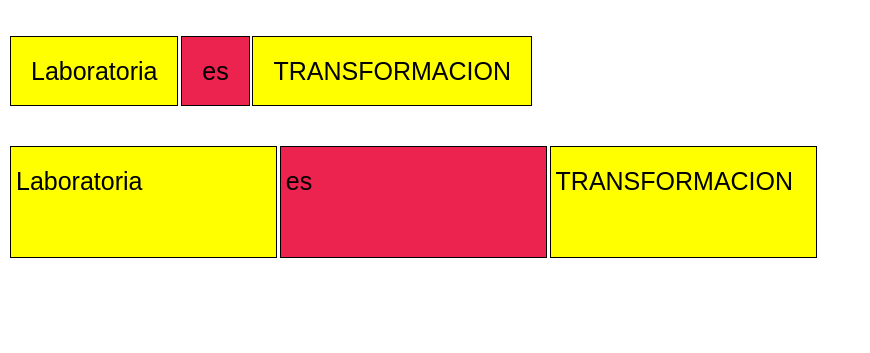
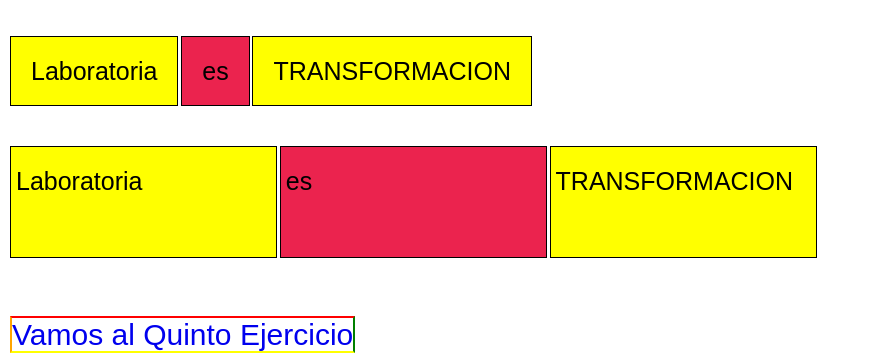
Before and after one commit to lulublondet/leccion22-ejerciciosPracticar, a plain HTML site: page index.html in a window 1280 px wide. Shown: the part 775-1128 px from the top of the page, without its empty margins (0-870 px from the left). Before the commit the page ends 1033 px from the top, so only its background shows below. Drawn offline with Linux system fonts and the light colour scheme.

Commit message:
Implemetando el quinto ejercicio a traves de un link desde el index

```diff
--- a/index.html
+++ b/index.html
@@ -37,6 +37,6 @@
 
 </div>
 
-
+<a href="index2.html">Vamos al Quinto Ejercicio</a>
 </body>
 </html;
--- a/main.css
+++ b/main.css
@@ -70,6 +70,7 @@ p.bottom {
 
 #cuarto-ejercicio {
 	margin-top: 60px;
+	margin-bottom: 60px;
 }
 
 #cuarto-ejercicio p {
@@ -82,3 +83,14 @@ p.bottom {
 #cuarto-ejercicio p.bottom {
 	font-size: 2.5em;
 }
+
+
+a {
+	border: solid 2px;
+	border-top-color: red;
+	border-right-color: green;
+	border-bottom-color: yellow;
+	border-left-color: orange;
+    text-decoration: none;
+	font-size: 3em;
+}
```
Also changed, not shown: index2.html (added, +10 -0 lines).
